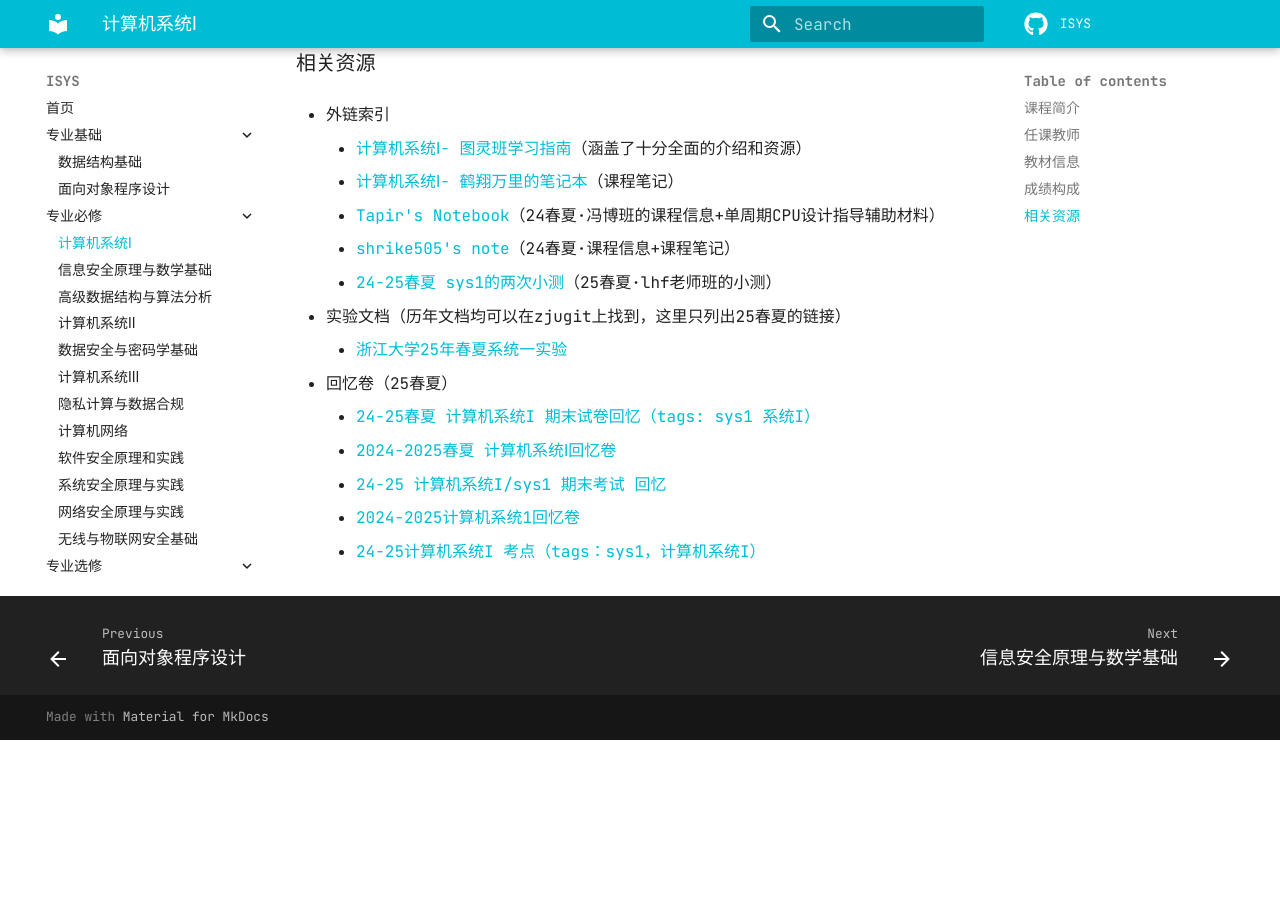
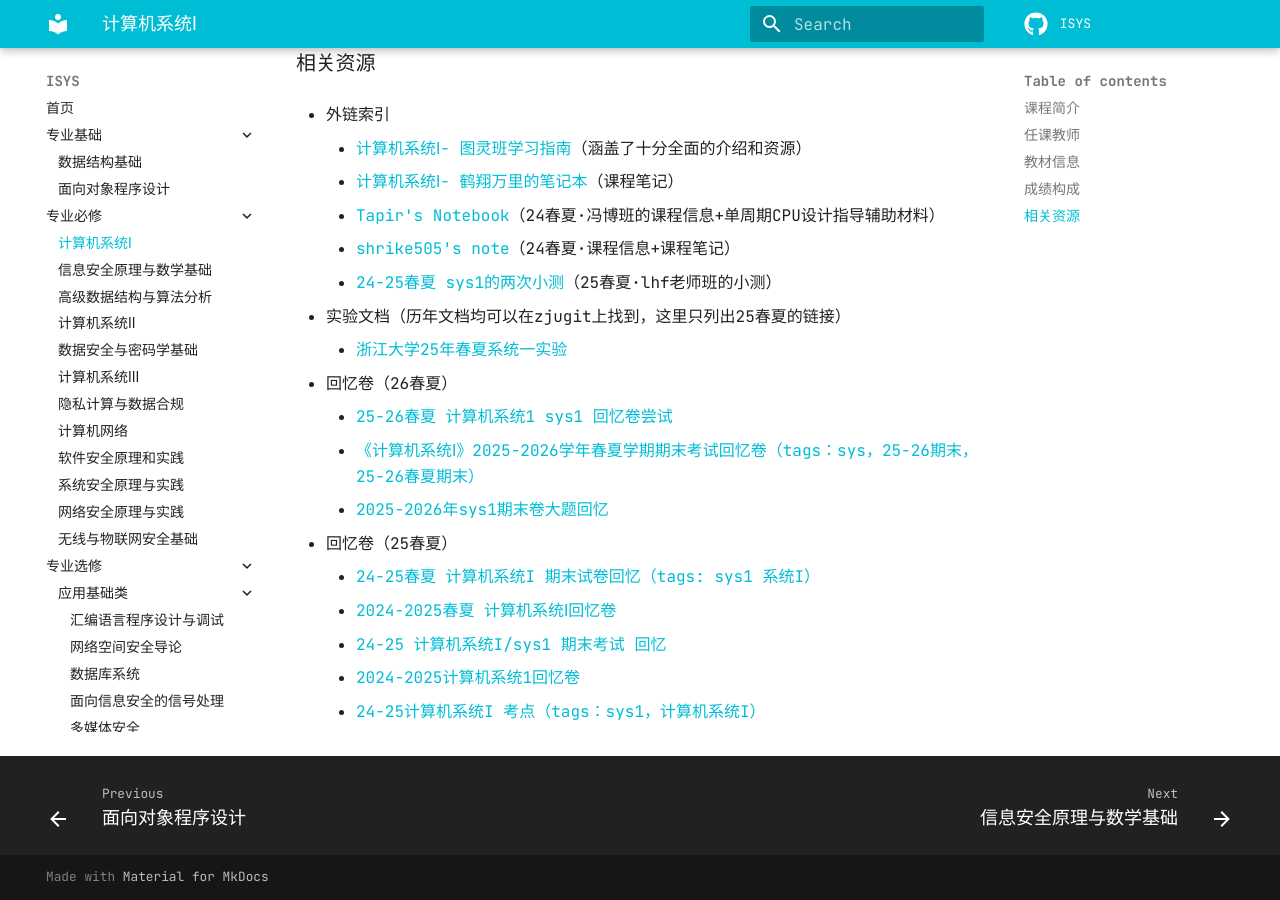
Before and after one commit to dreamem0ra1n/ISYS, an MkDocs documentation site: the page built from docs/专业必修/计算机系统Ⅰ.md, in a window 1280 px wide and 900 px high, scrolled down 1394 px. Built offline with MkDocs 1.6.1 and Material for MkDocs 9.7.7, drawn with Linux system fonts in a browser that asks for light colours; comment, search, counter and statistics services are not loaded; before the commit the page ends 2134 px from its top, so only the background shows below that.

Commit message:
docs:新增sys1回忆卷

```diff
--- a/docs/专业必修/计算机系统Ⅰ.md
+++ b/docs/专业必修/计算机系统Ⅰ.md
@@ -62,6 +62,10 @@
 - 实验文档（历年文档均可以在zjugit上找到，这里只列出25春夏的链接）
 	- [浙江大学25年春夏系统一实验](https://zju-sys.pages.zjusct.io/sys1/sys1-sp25/)
 
+- 回忆卷（26春夏）
+	- [25-26春夏 计算机系统1 sys1 回忆卷尝试](https://www.cc98.org/topic/6562814)
+	- [《计算机系统Ⅰ》2025-2026学年春夏学期期末考试回忆卷（tags：sys，25-26期末，25-26春夏期末）](https://www.cc98.org/topic/6562839)
+	- [2025-2026年sys1期末卷大题回忆](https://www.cc98.org/topic/6562862)
 - 回忆卷（25春夏）
 	- [24-25春夏 计算机系统I 期末试卷回忆（tags: sys1 系统I）](https://www.cc98.org/topic/6220572)
 	- [2024-2025春夏 计算机系统Ⅰ回忆卷](https://www.cc98.org/topic/6220569)
```
